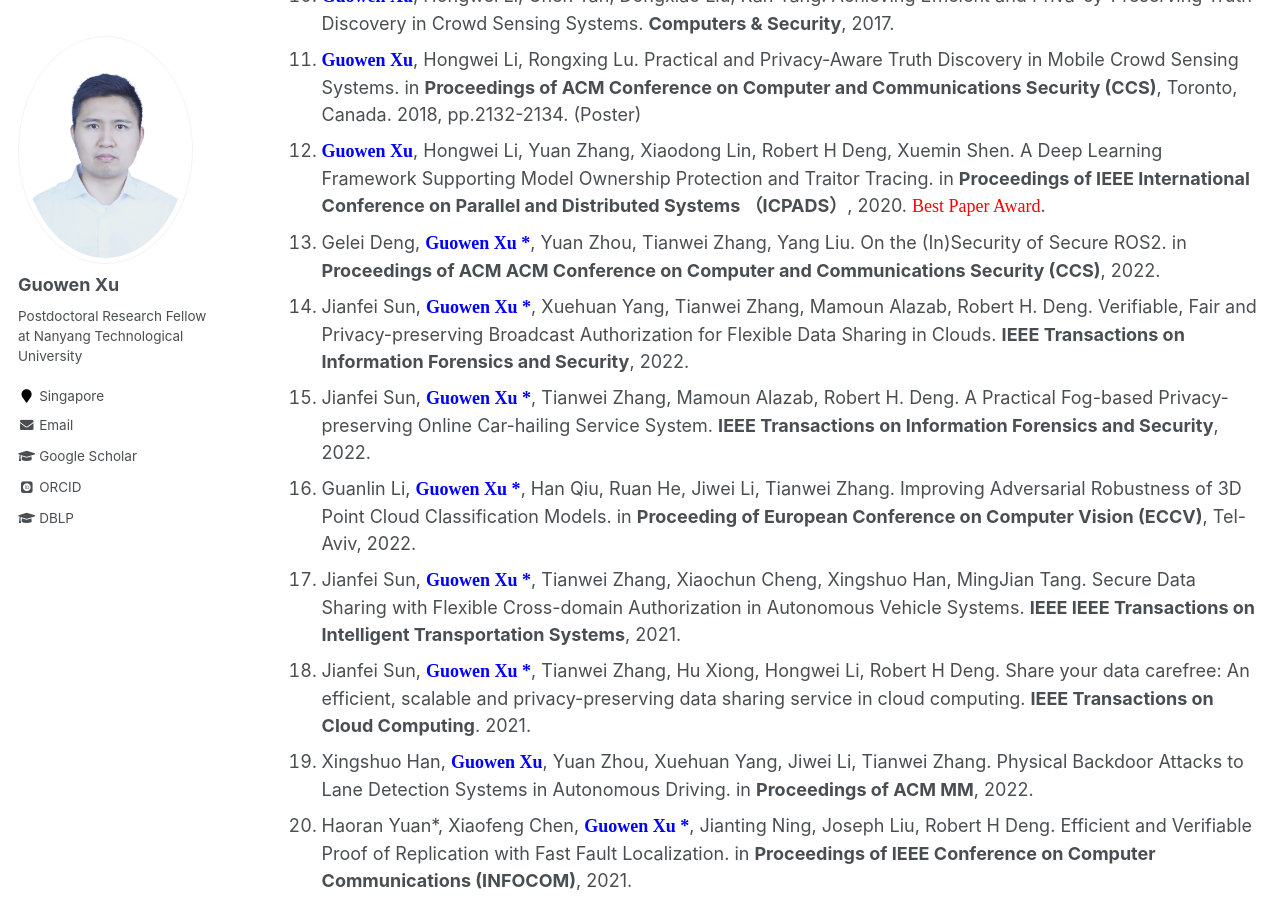
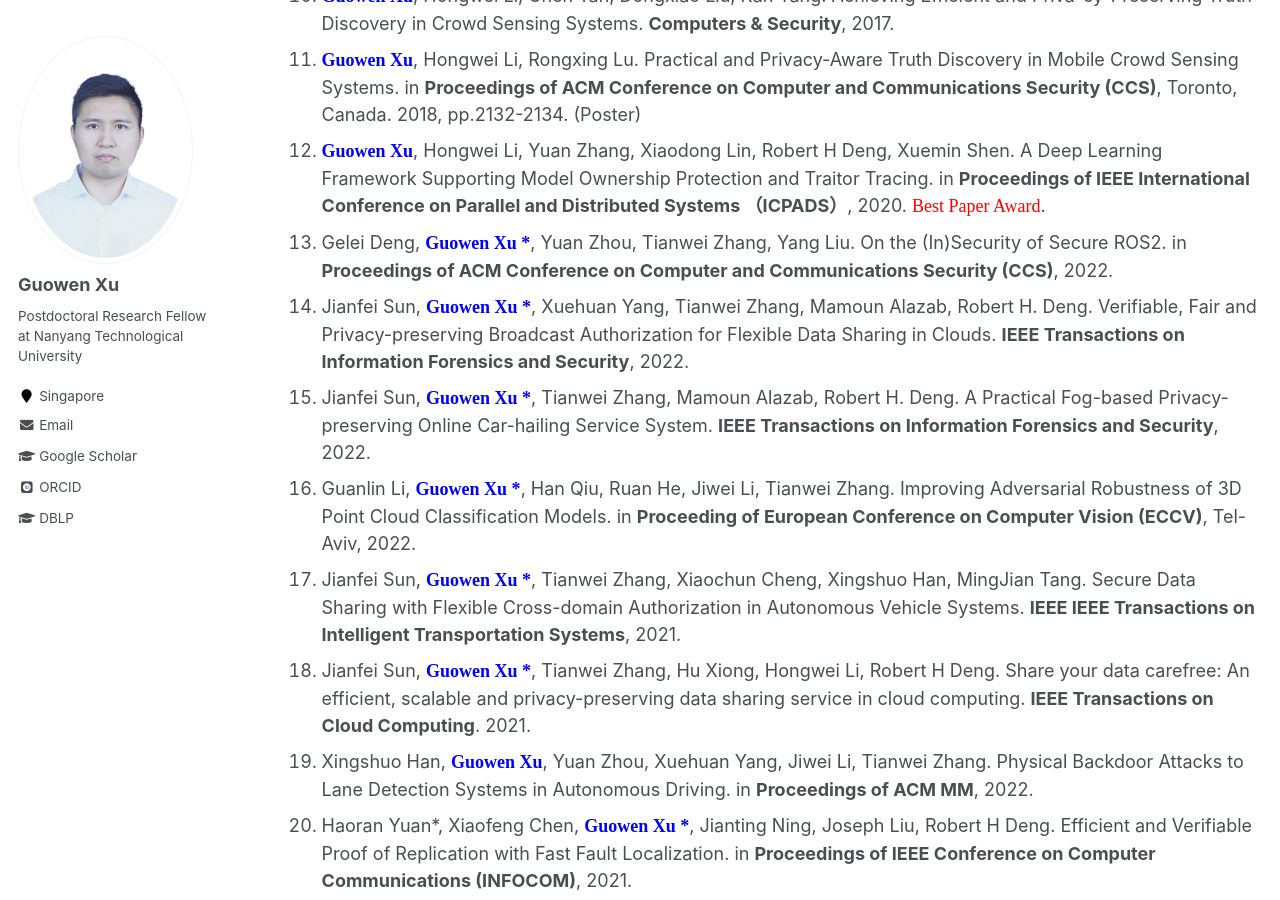
Before and after one commit to Guowen-xu/guowen-xu.github.io, a Jekyll site: the page built from _pages/publications.md, in a window 1280 px wide and 900 px high, scrolled down 1046 px. Built offline with Jekyll 4.4.1, drawn with Linux system fonts in a browser that asks for light colours; some web fonts are replaced.

Commit message:
Update publications.md

```diff
--- a/_pages/publications.md
+++ b/_pages/publications.md
@@ -26,7 +26,7 @@ You can find my articles on my [Google Scholar](https://scholar.google.com.hk/ci
 10. **<font face="Times New Roman" color=blue size=4> Guowen Xu</font>**, Hongwei Li, Chen Tan, Dongxiao Liu, Kan Yang. Achieving Efficient and Priva-cy-Preserving Truth Discovery in Crowd Sensing Systems. **Computers & Security**, 2017.
 11. **<font face="Times New Roman" color=blue size=4> Guowen Xu</font>**, Hongwei Li, Rongxing Lu. Practical and Privacy-Aware Truth Discovery in Mobile Crowd Sensing Systems. in **Proceedings of ACM  Conference on Computer and Communications Security (CCS)**, Toronto, Canada. 2018, pp.2132-2134. (Poster)
 12. **<font face="Times New Roman" color=blue size=4> Guowen Xu</font>**, Hongwei Li, Yuan Zhang, Xiaodong Lin, Robert H Deng, Xuemin Shen. A Deep Learning Framework Supporting Model Ownership Protection and Traitor Tracing. in **Proceedings of IEEE International Conference on Parallel and Distributed Systems （ICPADS）**, 2020. <font face="Times New Roman" color=red size=4> Best Paper Award</font>.
-13. Gelei Deng, **<font face="Times New Roman" color=blue size=4> Guowen Xu *</font>**, Yuan Zhou, Tianwei Zhang, Yang Liu. On the (In)Security of Secure ROS2. in **Proceedings of ACM ACM  Conference on Computer and Communications Security (CCS)**, 2022.
+13. Gelei Deng, **<font face="Times New Roman" color=blue size=4> Guowen Xu *</font>**, Yuan Zhou, Tianwei Zhang, Yang Liu. On the (In)Security of Secure ROS2. in **Proceedings of ACM  Conference on Computer and Communications Security (CCS)**, 2022.
 14. Jianfei Sun, **<font face="Times New Roman" color=blue size=4> Guowen Xu *</font>**, Xuehuan Yang, Tianwei Zhang, Mamoun Alazab, Robert H. Deng. Verifiable, Fair and Privacy-preserving Broadcast Authorization for Flexible Data Sharing in Clouds. **IEEE Transactions on Information Forensics and Security**, 2022.
 15. Jianfei Sun, **<font face="Times New Roman" color=blue size=4> Guowen Xu *</font>**, Tianwei Zhang, Mamoun Alazab, Robert H. Deng. A Practical Fog-based Privacy-preserving Online Car-hailing Service System. **IEEE Transactions on Information Forensics and Security**, 2022.
 16. Guanlin Li, **<font face="Times New Roman" color=blue size=4> Guowen Xu *</font>**, Han Qiu, Ruan He, Jiwei Li,  Tianwei Zhang. Improving Adversarial Robustness of 3D Point Cloud Classification Models. in **Proceeding of  European Conference on Computer Vision (ECCV)**, Tel-Aviv, 2022.
```
